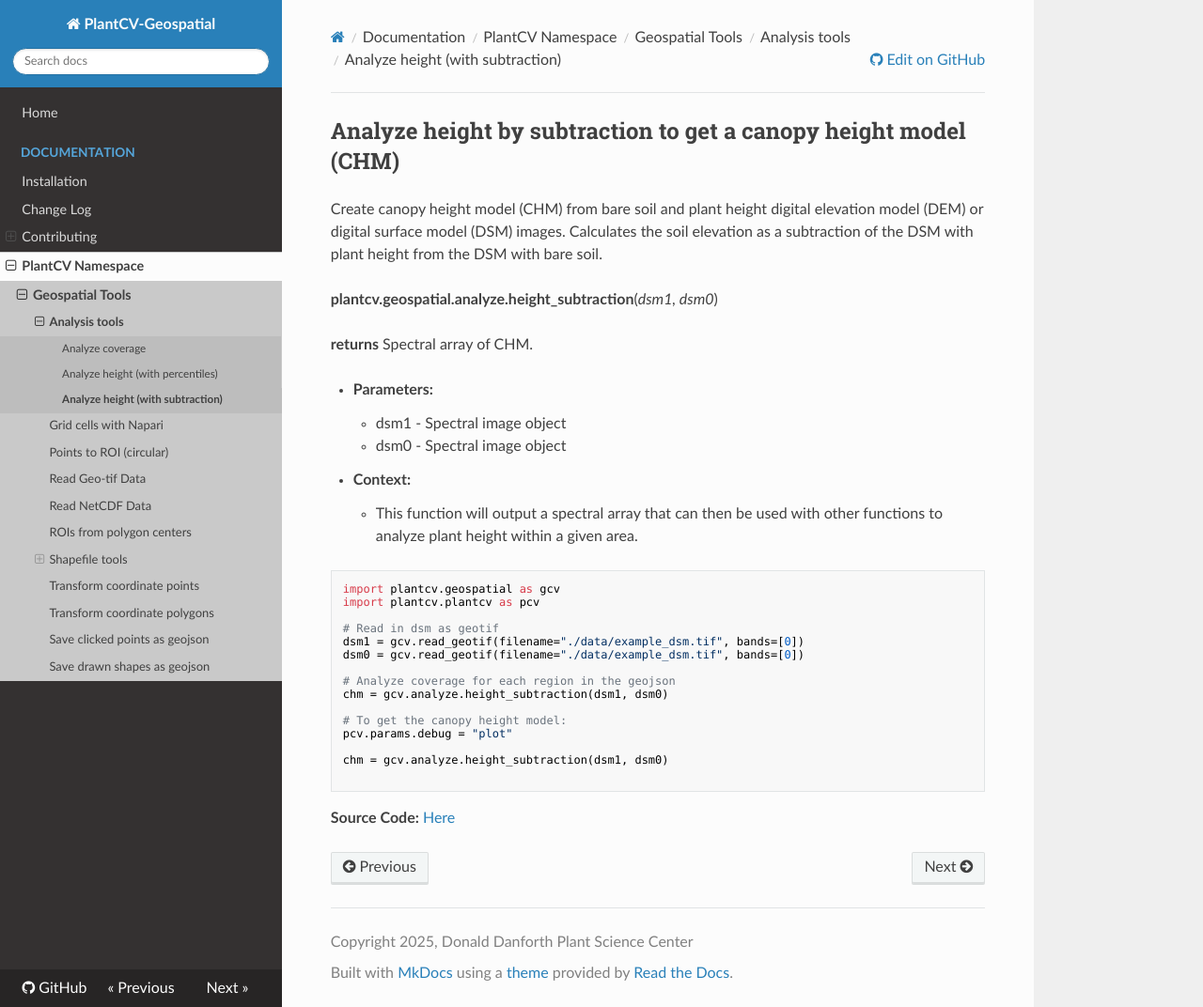
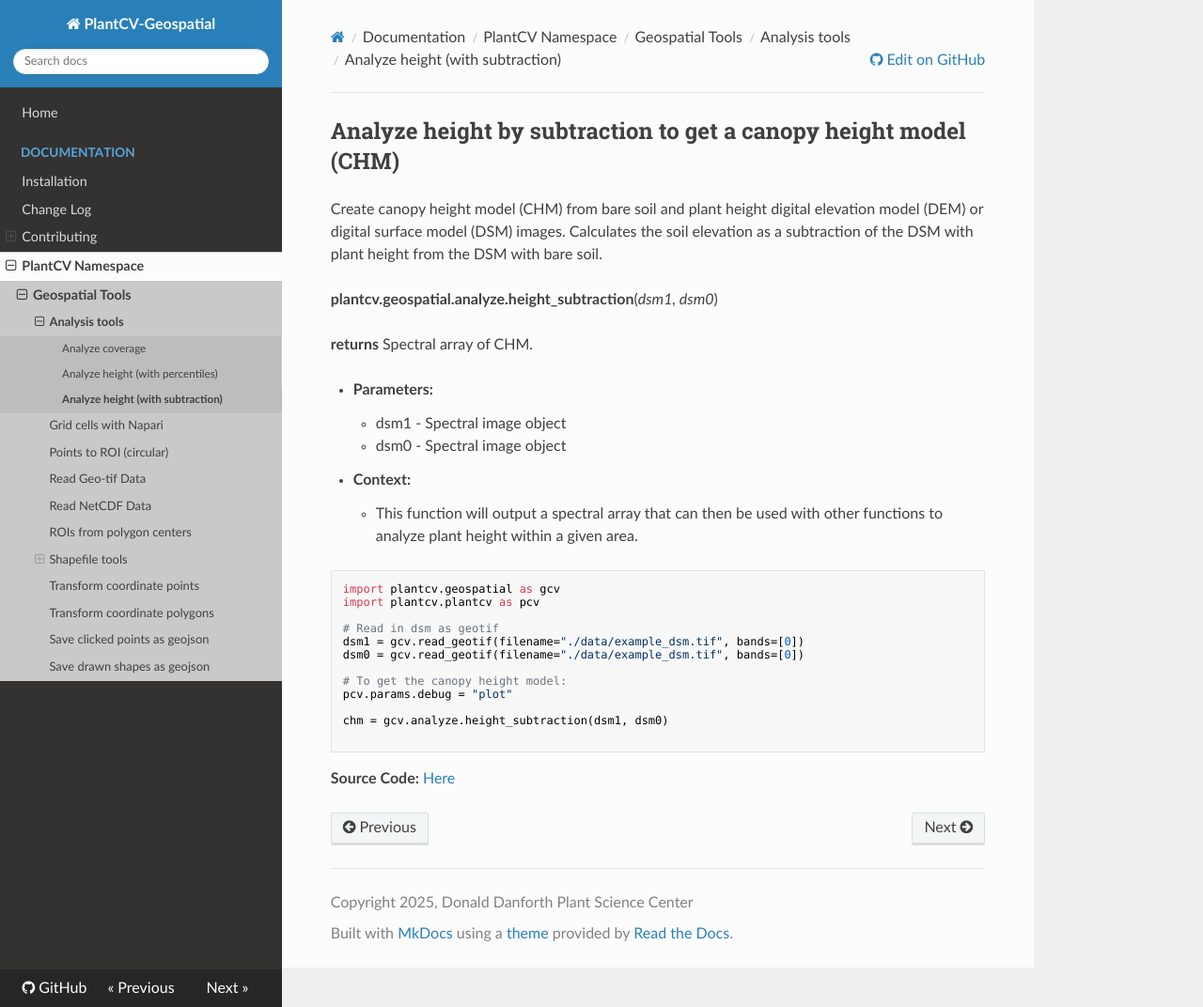
Before and after one commit to danforthcenter/plantcv-geospatial, an MkDocs documentation site: the page built from docs/analyze_height_subtraction.md, in a window 1280 px wide and 1072 px high. Shown: the whole window at 94% size. Built offline with MkDocs 1.6.1, drawn with Linux system fonts in a browser that asks for light colours; nearby versions of some CDN libraries.

Commit message:
Update analyze_height_subtraction.md to remove extra code

```diff
--- a/docs/analyze_height_subtraction.md
+++ b/docs/analyze_height_subtraction.md
@@ -21,9 +21,6 @@ import plantcv.plantcv as pcv
 dsm1 = gcv.read_geotif(filename="./data/example_dsm.tif", bands=[0])
 dsm0 = gcv.read_geotif(filename="./data/example_dsm.tif", bands=[0])
 
-# Analyze coverage for each region in the geojson
-chm = gcv.analyze.height_subtraction(dsm1, dsm0)
-
 # To get the canopy height model:
 pcv.params.debug = "plot"
 
```
